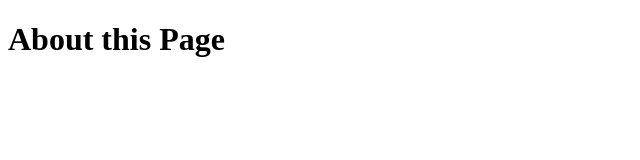
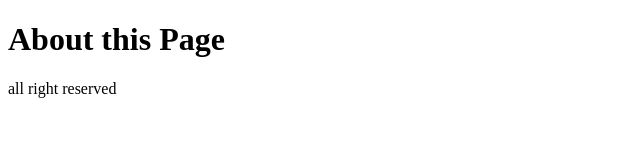
Before and after one commit to jaiswalkashish35/git-tutorial, a plain HTML site: page about.html in a window 1280 px wide. Shown: the whole page, without its empty margins (0-640 px from the left). Drawn offline with Linux system fonts and the light colour scheme.

Commit message:
added footer

```diff
--- a/about.html
+++ b/about.html
@@ -10,5 +10,8 @@
     <h1>
         About this Page
     </h1>
+    <footer>
+        all right reserved
+    </footer>
 </body>
 </html>
```
Also changed, not shown: index.html (+1 -1 lines).
